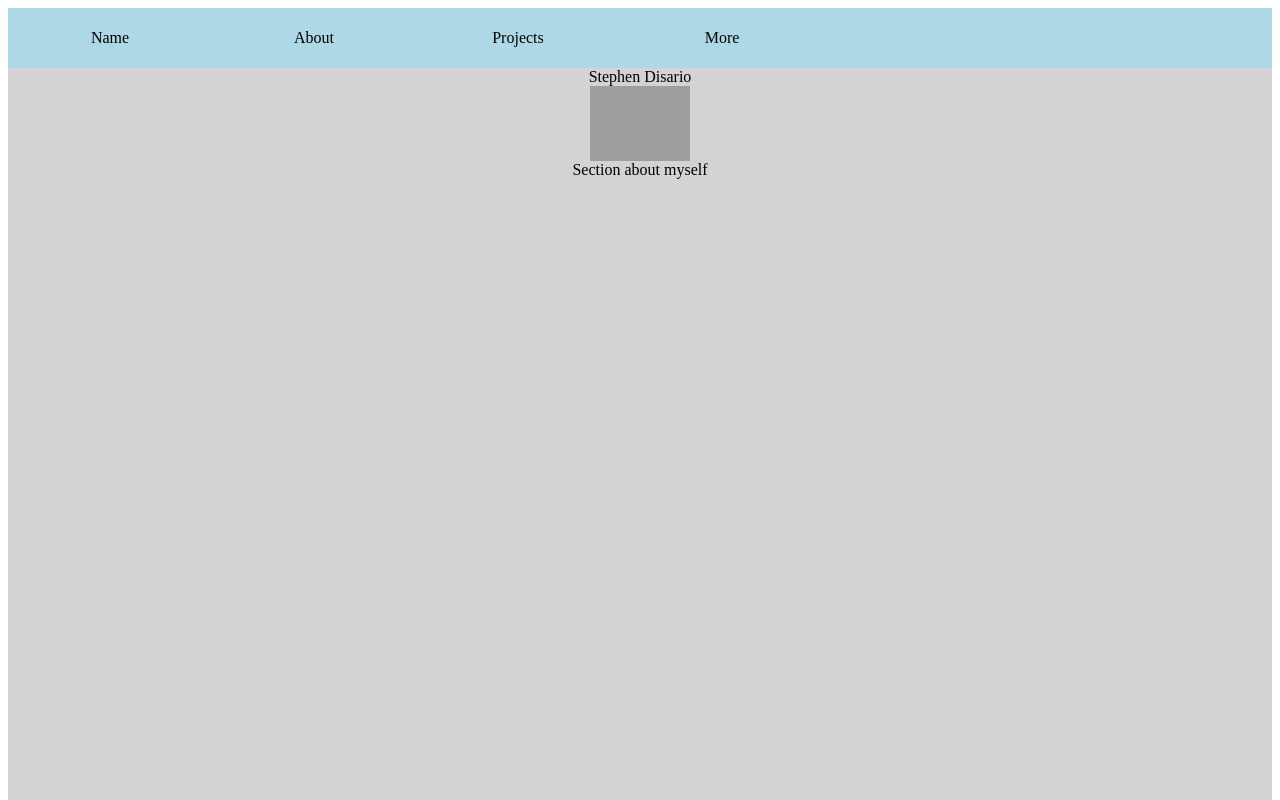
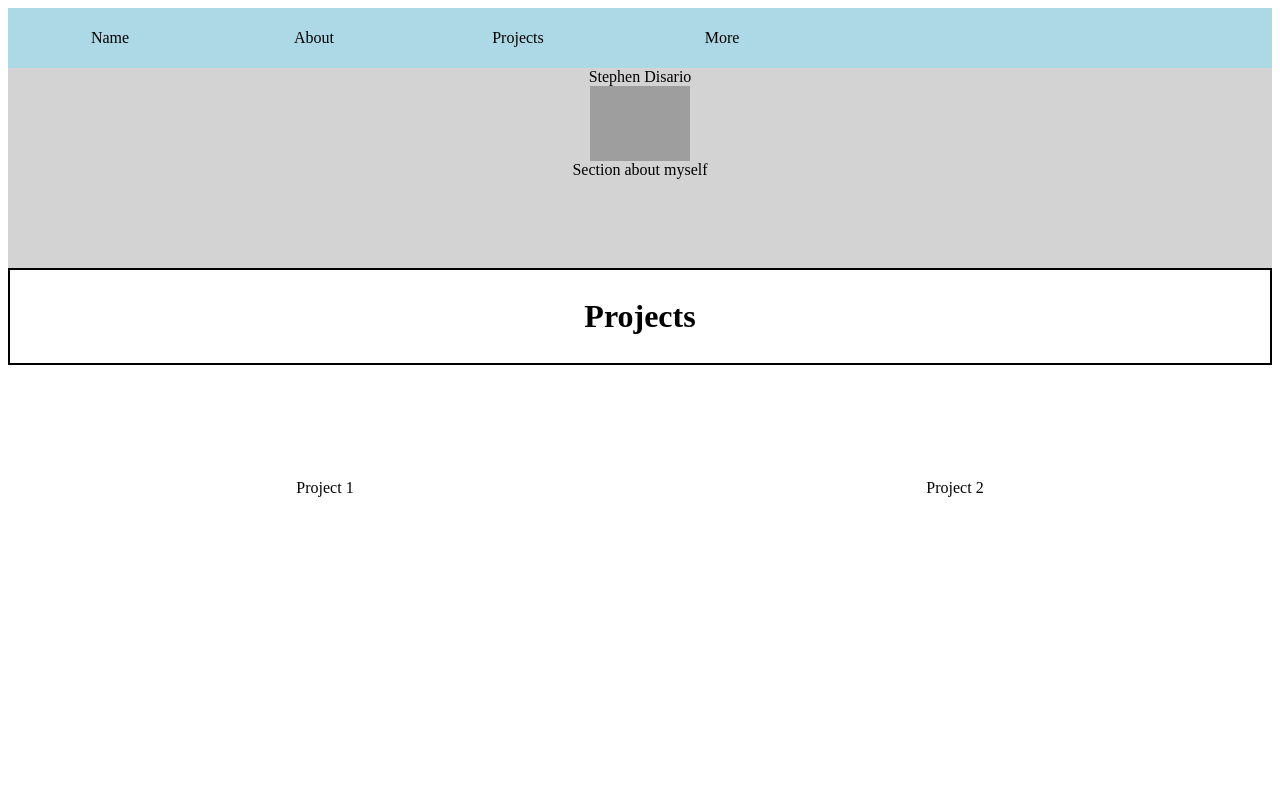
Before and after one commit to stephendisario/stephendisario.github.io, a plain HTML site: page index.html in a window 1280 px wide. Shown: the top 800 px of the page. Drawn offline with Linux system fonts and the light colour scheme; grey boxes are pictures that could not be loaded.

Commit message:
fixing projects commit

```diff
--- a/index.html
+++ b/index.html
@@ -16,25 +16,29 @@
             .nameArea{
                 display: flex;
                 flex-direction: column;
-                height: 1000px;
+                height: 200px;
                 background: lightgray;
             }
             .nameItem{
                 text-align: center;
             }
-            img {
-                image-orientation: from-image;
-            }
             .left{
                 float: left;
                 width: 50%;
+                line-height: 250px;
             }
             .right{
                 float: right;
                 width: 50%;
+                line-height: 250px;
             }
             .projects{
+                line-height: 300px;
                 border: 2px solid black;
+                text-align: center;
+            }
+            h1{
+                line-height: 50px;
             }
         </style>
     </head>
```
